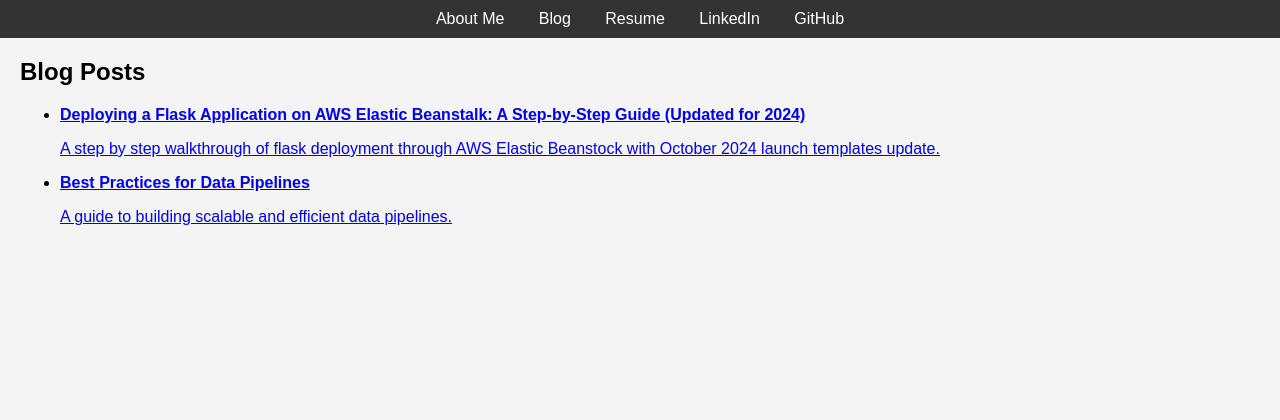
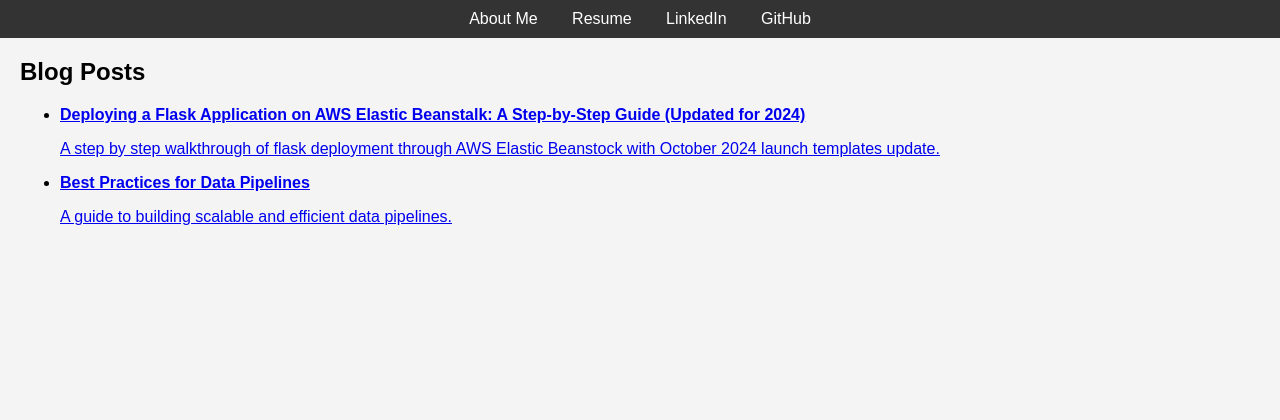
Before and after one commit to calvinraab/personal_website, a Flask app: page /blog in a window 1280 px wide. Shown: the top 420 px of the page. Run offline with Flask 3, Linux system fonts and the light colour scheme.

Commit message:
Removing blog option from top menu
Will debug and return later

```diff
--- a/templates/base.html
+++ b/templates/base.html
@@ -13,7 +13,8 @@
     <header>
       <nav>
         <a href="/">About Me</a>
-        <a href="/blog">Blog</a> {# <a href="/papers">Published Papers</a> #} {#
+        {# <a href="/blog">Blog</a> #} {#
+        <a href="/papers">Published Papers</a> #} {#
         <a href="/projects">Projects</a> #}
         <a href="/resume">Resume</a>
         <a href="https://www.linkedin.com/in/calvinraab/" target="_blank"
```
